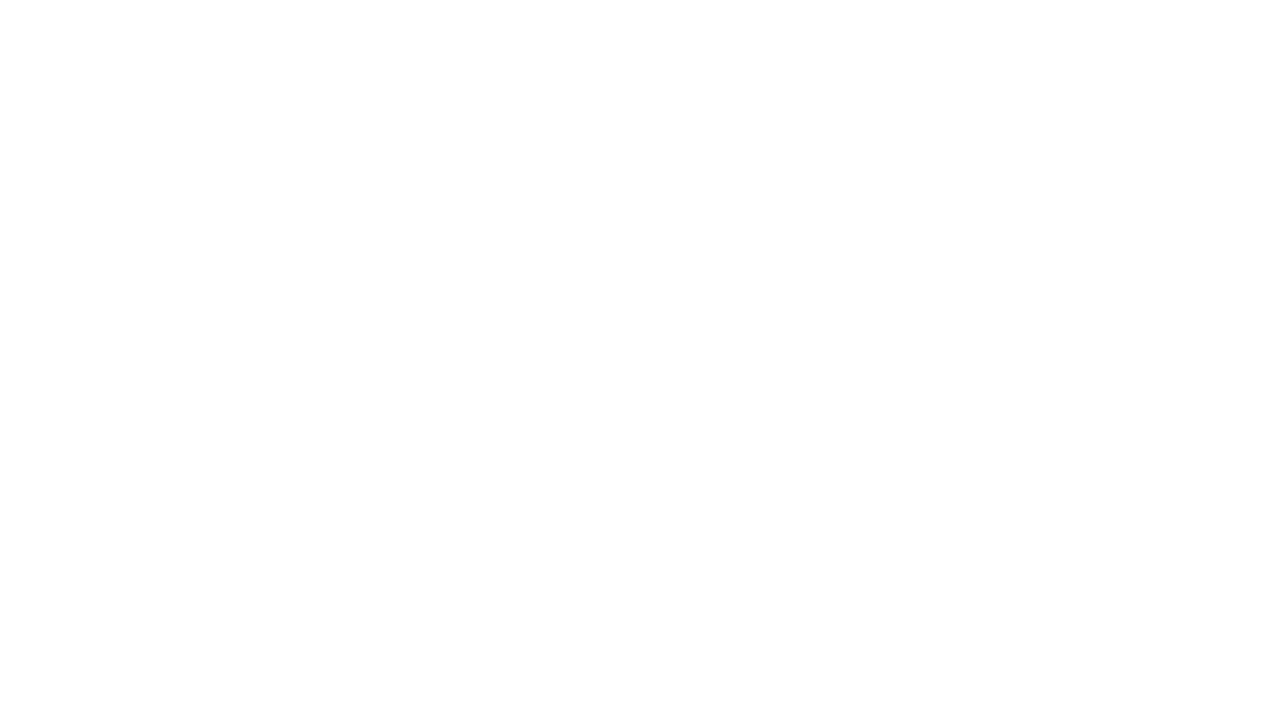
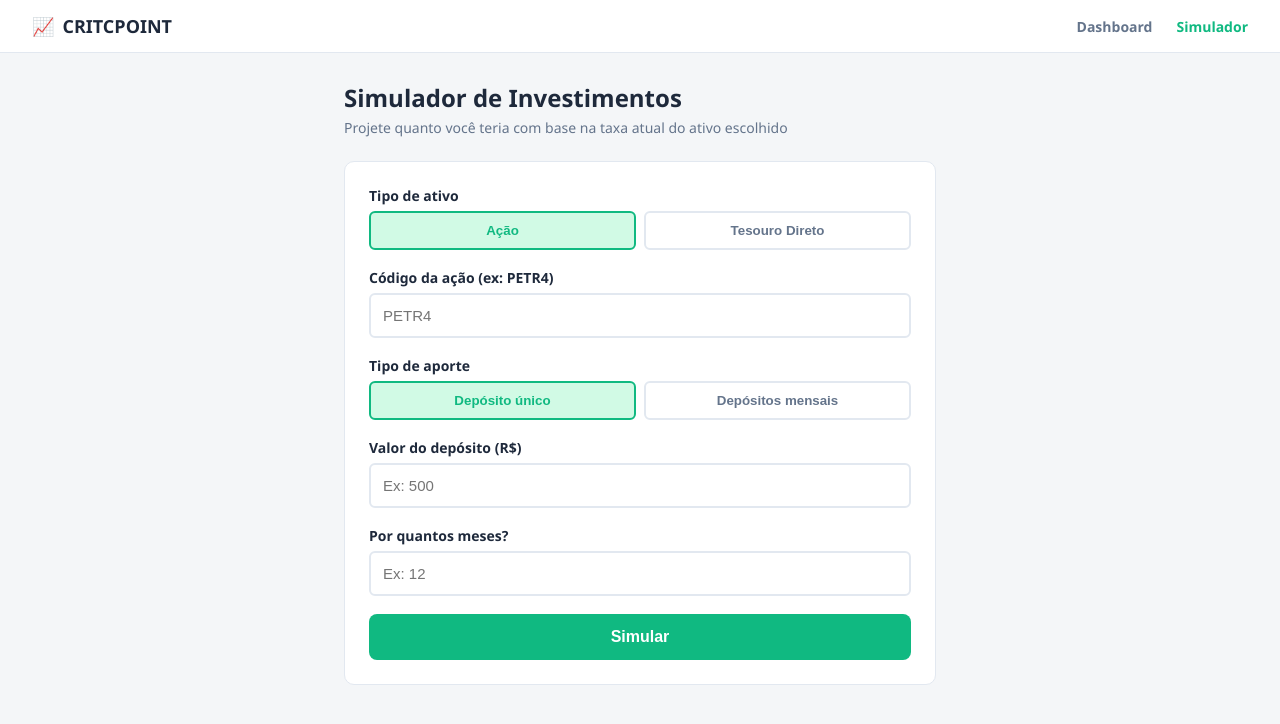
Before and after one commit to Klauspx/CritcPoint, an Angular app in the folder critcpoint-front/: page /simulador in a window 1280 px wide. Before the commit this address led to /. Shown: the top 724 px of the page. Built offline with nearby package versions, Linux system fonts and the light colour scheme.

Commit message:
feat: front da pagiona de simulacao

```diff
--- a/critcpoint-front/src/app/app.routes.ts
+++ b/critcpoint-front/src/app/app.routes.ts
@@ -1,14 +1,14 @@
 import { Routes } from '@angular/router';
 
 import { Login } from './login/login';
-
 import { CadastroComponent } from './cadastro/cadastro';
-
 import { Dashboard } from './dashboard/dashboard';
+import { Simulador } from './simulador/simulador';
 
 export const routes: Routes = [
   { path: '', redirectTo: 'login', pathMatch: 'full' },
   { path: 'login', component: Login },
   { path: 'cadastro', component: CadastroComponent },
-  { path: 'dashboard', component: Dashboard }
+  { path: 'dashboard', component: Dashboard },
+  { path: 'simulador', component: Simulador }
 ];
--- a/critcpoint-front/src/app/dashboard/dashboard.html
+++ b/critcpoint-front/src/app/dashboard/dashboard.html
@@ -9,6 +9,7 @@
 
     <nav class="menu">
       <a class="ativo">Dashboard</a>
+      <a routerLink="/simulador">Simulador</a>
     </nav>
 
     <div class="usuario-area">
--- a/critcpoint-front/src/app/dashboard/dashboard.ts
+++ b/critcpoint-front/src/app/dashboard/dashboard.ts
@@ -1,7 +1,7 @@
 import { Component, OnInit } from '@angular/core';
 import { CommonModule } from '@angular/common';
 import { FormsModule } from '@angular/forms';
-import { Router } from '@angular/router';
+import { Router, RouterLink } from '@angular/router';
 import { DashboardService, AlertaDashboard } from './dashboard.service';
 
 interface UsuarioLogado {
@@ -9,7 +9,6 @@ interface UsuarioLogado {
   nome: string;
   email: string;
 }
-
 interface CardMercado {
   nome: string;
   valor: string;
@@ -19,7 +18,7 @@ interface CardMercado {
 
 @Component({
   selector: 'app-dashboard',
-  imports: [CommonModule, FormsModule],
+  imports: [CommonModule, FormsModule, RouterLink],
   templateUrl: './dashboard.html',
   styleUrl: './dashboard.css'
 })
--- /dev/null
+++ b/critcpoint-front/src/app/simulador/simulador.css
@@ -0,0 +1,178 @@
+.simulador {
+  --cor-fundo: #F4F6F8;
+  --cor-cartao: #FFFFFF;
+  --cor-texto-titulo: #1E293B;
+  --cor-texto-base: #64748B;
+  --cor-borda: #E2E8F0;
+  --cor-verde-esmeralda: #10B981;
+  --cor-verde-hover: #059669;
+  --cor-verde-fundo: #D1FAE5;
+
+  background-color: var(--cor-fundo);
+  min-height: 100vh;
+  font-family: 'Segoe UI', Tahoma, Geneva, Verdana, sans-serif;
+  color: var(--cor-texto-titulo);
+}
+
+.topbar {
+  background: var(--cor-cartao);
+  border-bottom: 1px solid var(--cor-borda);
+  display: flex;
+  align-items: center;
+  justify-content: space-between;
+  padding: 14px 32px;
+}
+
+.marca {
+  display: flex;
+  align-items: center;
+  gap: 8px;
+  font-weight: 800;
+  font-size: 18px;
+}
+
+.menu {
+  display: flex;
+  gap: 24px;
+}
+
+.menu a {
+  color: var(--cor-texto-base);
+  font-size: 14px;
+  font-weight: 600;
+  cursor: pointer;
+}
+
+.menu a.ativo {
+  color: var(--cor-verde-esmeralda);
+}
+
+.conteudo {
+  max-width: 640px;
+  margin: 0 auto;
+  padding: 28px 24px 60px;
+}
+
+.cabecalho-pagina h1 {
+  margin: 0 0 4px;
+  font-size: 24px;
+}
+
+.subtitulo {
+  color: var(--cor-texto-base);
+  margin: 0 0 24px;
+  font-size: 14px;
+}
+
+.card-formulario, .card-resultado {
+  background: var(--cor-cartao);
+  border: 1px solid var(--cor-borda);
+  border-radius: 10px;
+  padding: 24px;
+  margin-bottom: 20px;
+}
+
+.input-group {
+  display: flex;
+  flex-direction: column;
+  margin-bottom: 18px;
+}
+
+.input-group label {
+  margin-bottom: 6px;
+  font-weight: 600;
+  font-size: 14px;
+}
+
+.input-group input {
+  padding: 12px;
+  border: 2px solid var(--cor-borda);
+  border-radius: 6px;
+  font-size: 15px;
+  outline: none;
+}
+
+.input-group input:focus {
+  border-color: var(--cor-verde-esmeralda);
+}
+
+.opcoes-toggle {
+  display: flex;
+  gap: 8px;
+}
+
+.opcoes-toggle button {
+  flex: 1;
+  padding: 10px;
+  border: 2px solid var(--cor-borda);
+  background: var(--cor-cartao);
+  border-radius: 6px;
+  cursor: pointer;
+  font-weight: 600;
+  color: var(--cor-texto-base);
+}
+
+.opcoes-toggle button.ativo {
+  border-color: var(--cor-verde-esmeralda);
+  color: var(--cor-verde-esmeralda);
+  background: var(--cor-verde-fundo);
+}
+
+.mensagem-erro {
+  background-color: #FEE2E2;
+  color: #B91C1C;
+  border: 1px solid #FCA5A5;
+  padding: 10px 12px;
+  border-radius: 6px;
+  font-size: 14px;
+  margin-bottom: 15px;
+}
+
+.btn-simular {
+  width: 100%;
+  background: var(--cor-verde-esmeralda);
+  color: white;
+  border: none;
+  padding: 14px;
+  border-radius: 8px;
+  font-size: 16px;
+  font-weight: bold;
+  cursor: pointer;
+}
+
+.btn-simular:hover {
+  background: var(--cor-verde-hover);
+}
+
+.btn-simular:disabled {
+  opacity: 0.6;
+  cursor: not-allowed;
+}
+
+.card-resultado h2 {
+  margin: 0 0 16px;
+  font-size: 18px;
+}
+
+.linha-resultado {
+  display: flex;
+  justify-content: space-between;
+  padding: 10px 0;
+  border-bottom: 1px solid var(--cor-borda);
+  font-size: 14px;
+}
+
+.linha-resultado.destaque {
+  font-size: 16px;
+}
+
+.texto-verde {
+  color: var(--cor-verde-esmeralda);
+}
+
+.aviso-mock {
+  font-size: 12px;
+  color: var(--cor-texto-base);
+  margin-top: 16px;
+  font-style: italic;
+}
--- /dev/null
+++ b/critcpoint-front/src/app/simulador/simulador.html
@@ -0,0 +1,103 @@
+<div class="simulador">
+  <header class="topbar">
+    <div class="marca">
+      <span class="marca-icone">📈</span>
+      <span class="marca-nome">CRITCPOINT</span>
+    </div>
+
+    <nav class="menu">
+      <a (click)="voltarParaDashboard()">Dashboard</a>
+      <a class="ativo">Simulador</a>
+    </nav>
+  </header>
+
+  <main class="conteudo">
+    <div class="cabecalho-pagina">
+      <h1>Simulador de Investimentos</h1>
+      <p class="subtitulo">Projete quanto você teria com base na taxa atual do ativo escolhido</p>
+    </div>
+
+    <div class="card-formulario">
+
+      <div class="input-group">
+        <label>Tipo de ativo</label>
+        <div class="opcoes-toggle">
+          <button type="button"
+                  [class.ativo]="tipoAtivo === 'ACAO'"
+                  (click)="tipoAtivo = 'ACAO'">Ação</button>
+          <button type="button"
+                  [class.ativo]="tipoAtivo === 'TESOURO'"
+                  (click)="tipoAtivo = 'TESOURO'">Tesouro Direto</button>
+        </div>
+      </div>
+
+      <div class="input-group">
+        <label for="codigo">
+          {{ tipoAtivo === 'ACAO' ? 'Código da ação (ex: PETR4)' : 'Código do título (ex: tesouro-selic-01032031)' }}
+        </label>
+        <input id="codigo" type="text" [(ngModel)]="codigo"
+               [placeholder]="tipoAtivo === 'ACAO' ? 'PETR4' : 'tesouro-selic-01032031'">
+      </div>
+
+      <div class="input-group">
+        <label>Tipo de aporte</label>
+        <div class="opcoes-toggle">
+          <button type="button"
+                  [class.ativo]="tipoAporte === 'UNICO'"
+                  (click)="tipoAporte = 'UNICO'">Depósito único</button>
+          <button type="button"
+                  [class.ativo]="tipoAporte === 'MENSAL'"
+                  (click)="tipoAporte = 'MENSAL'">Depósitos mensais</button>
+        </div>
+      </div>
+
+      <div class="input-group">
+        <label for="valorAporte">
+          {{ tipoAporte === 'UNICO' ? 'Valor do depósito (R$)' : 'Valor de cada depósito mensal (R$)' }}
+        </label>
+        <input id="valorAporte" type="number" step="0.01" [(ngModel)]="valorAporte" placeholder="Ex: 500">
+      </div>
+
+      <div class="input-group">
+        <label for="meses">Por quantos meses?</label>
+        <input id="meses" type="number" [(ngModel)]="quantidadeMeses" placeholder="Ex: 12">
+      </div>
+
+      <div class="mensagem-erro" *ngIf="erro">{{ erro }}</div>
+
+      <button class="btn-simular" (click)="simular()" [disabled]="carregando">
+        {{ carregando ? 'Calculando...' : 'Simular' }}
+      </button>
+
+    </div>
+
+    <div class="card-resultado" *ngIf="resultado">
+      <h2>Resultado da simulação</h2>
+
+      <div class="linha-resultado">
+        <span>Taxa anual utilizada</span>
+        <strong>{{ resultado.taxaAnualUtilizada | number:'1.2-2' }}% a.a.</strong>
+      </div>
+      <div class="linha-resultado">
+        <span>Total investido</span>
+        <strong>R$ {{ resultado.valorInvestido | number:'1.2-2' }}</strong>
+      </div>
+      <div class="linha-resultado destaque">
+        <span>Valor final projetado</span>
+        <strong>R$ {{ resultado.valorFinal | number:'1.2-2' }}</strong>
+      </div>
+      <div class="linha-resultado">
+        <span>Total de rendimentos</span>
+        <strong class="texto-verde">+ R$ {{ resultado.totalRendimentos | number:'1.2-2' }}</strong>
+      </div>
+
+      <p class="aviso-mock" *ngIf="tipoAtivo === 'ACAO'">
+        * Simulação baseada no dividend yield atual, com reinvestimento — não projeta valorização do preço da ação.
+      </p>
+      <p class="aviso-mock" *ngIf="tipoAtivo === 'TESOURO'">
+        * Taxa indicativa atual do título. Rentabilidade real pode variar até o vencimento.
+      </p>
+    </div>
+
+  </main>
+</div>
--- /dev/null
+++ b/critcpoint-front/src/app/simulador/simulador.service.ts
@@ -0,0 +1,30 @@
+import { Injectable } from '@angular/core';
+import { HttpClient } from '@angular/common/http';
+
+export interface SimulacaoRequest {
+  tipoAtivo: 'ACAO' | 'TESOURO';
+  codigo: string;
+  valorAporte: number;
+  tipoAporte: 'UNICO' | 'MENSAL';
+  quantidadeMeses: number;
+}
+
+export interface SimulacaoResponse {
+  taxaAnualUtilizada: number;
+  valorInvestido: number;
+  valorFinal: number;
+  totalRendimentos: number;
+}
+
+@Injectable({
+  providedIn: 'root'
+})
+export class SimuladorService {
+  private baseUrl = 'http://localhost:8080';
+
+  constructor(private http: HttpClient) {}
+
+  simular(dados: SimulacaoRequest) {
+    return this.http.post<SimulacaoResponse>(`${this.baseUrl}/simulacao`, dados);
+  }
+}
--- /dev/null
+++ b/critcpoint-front/src/app/simulador/simulador.ts
@@ -0,0 +1,60 @@
+import { Component } from '@angular/core';
+import { CommonModule } from '@angular/common';
+import { FormsModule } from '@angular/forms';
+import { Router } from '@angular/router';
+import { SimuladorService, SimulacaoResponse } from './simulador.service';
+
+@Component({
+  selector: 'app-simulador',
+  imports: [CommonModule, FormsModule],
+  templateUrl: './simulador.html',
+  styleUrl: './simulador.css'
+})
+export class Simulador {
+
+  tipoAtivo: 'ACAO' | 'TESOURO' = 'ACAO';
+  codigo = '';
+  valorAporte: number | null = null;
+  tipoAporte: 'UNICO' | 'MENSAL' = 'UNICO';
+  quantidadeMeses: number | null = null;
+
+  carregando = false;
+  erro = '';
+  resultado: SimulacaoResponse | null = null;
+
+  constructor(private simuladorService: SimuladorService, private router: Router) {}
+
+  voltarParaDashboard() {
+    this.router.navigate(['/dashboard']);
+  }
+
+  simular() {
+    this.erro = '';
+    this.resultado = null;
+
+    if (!this.codigo || !this.valorAporte || !this.quantidadeMeses) {
+      this.erro = 'Preencha todos os campos antes de simular.';
+      return;
+    }
+
+    this.carregando = true;
+
+    this.simuladorService.simular({
+      tipoAtivo: this.tipoAtivo,
+      codigo: this.codigo.trim(),
+      valorAporte: this.valorAporte,
+      tipoAporte: this.tipoAporte,
+      quantidadeMeses: this.quantidadeMeses
+    }).subscribe({
+      next: (resposta) => {
+        this.carregando = false;
+        this.resultado = resposta;
+      },
+      error: (erro) => {
+        this.carregando = false;
+        this.erro = 'Não foi possível calcular a simulação. Verifique o código digitado.';
+        console.error('Erro na simulação:', erro);
+      }
+    });
+  }
+}
```
